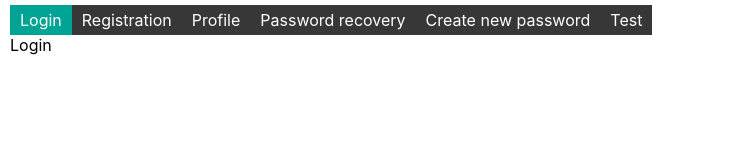
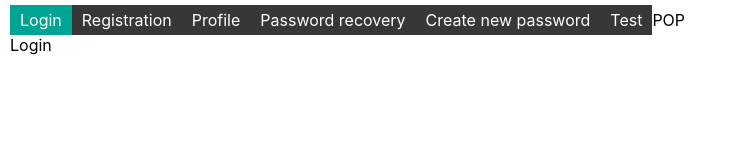
Before and after one commit to BrilAlex/study-cards, a React (Create React App) app: page /#/login in a window 1280 px wide. Shown: the top 160 px of the page, without its empty margins (0-737 px from the left). Built offline with nearby package versions, Linux system fonts and the light colour scheme.

Commit message:
added testing button in header

```diff
--- a/src/sc1-main/m1-ui/Main/Header/Header.tsx
+++ b/src/sc1-main/m1-ui/Main/Header/Header.tsx
@@ -28,6 +28,7 @@ export const Header = () => {
         <NavLink to={PATH.TEST} className={(NavData) => getNavLinkStyle(NavData)}>
           Test
         </NavLink>
+        <button>POP</button>
       </div>
     </header>
   );
```
